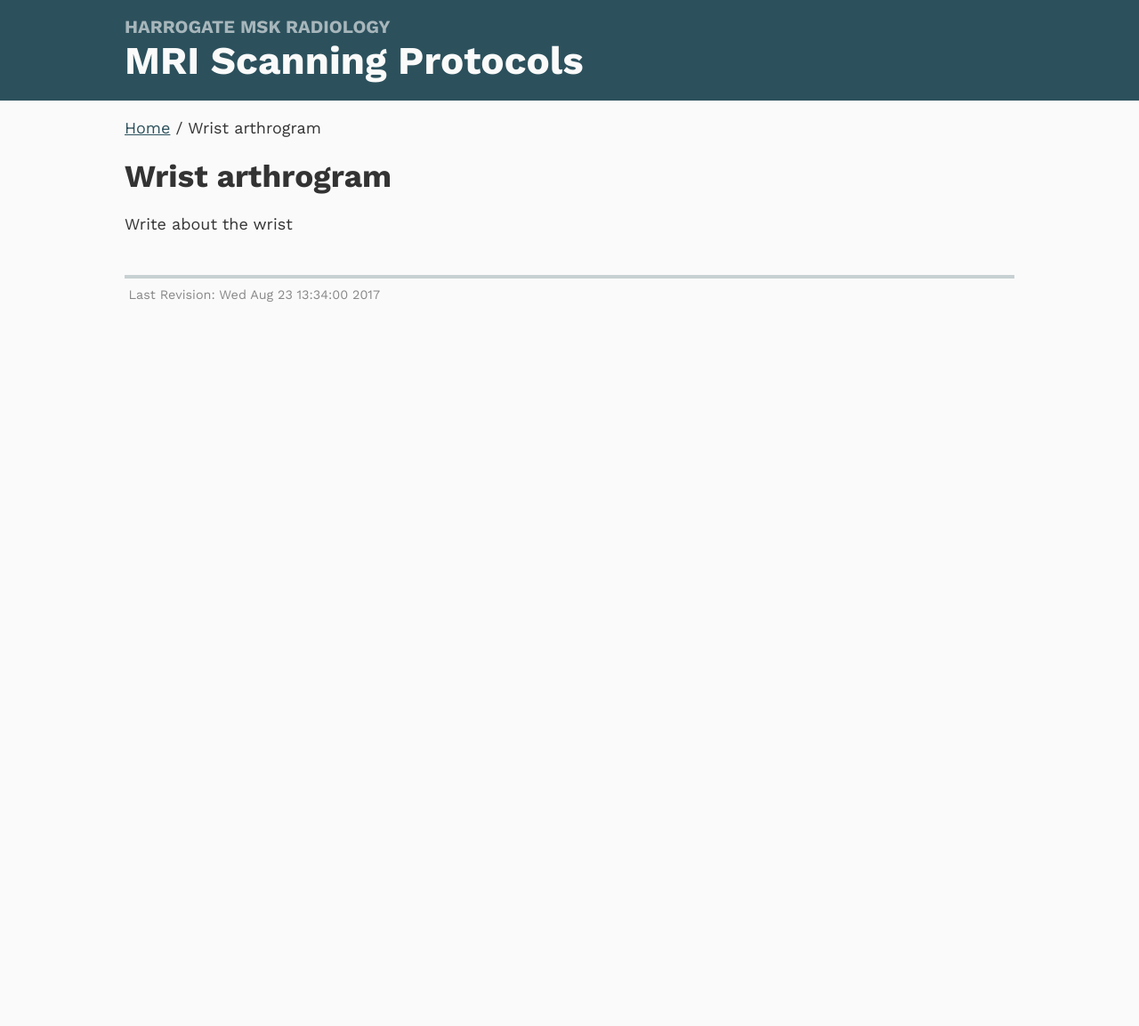
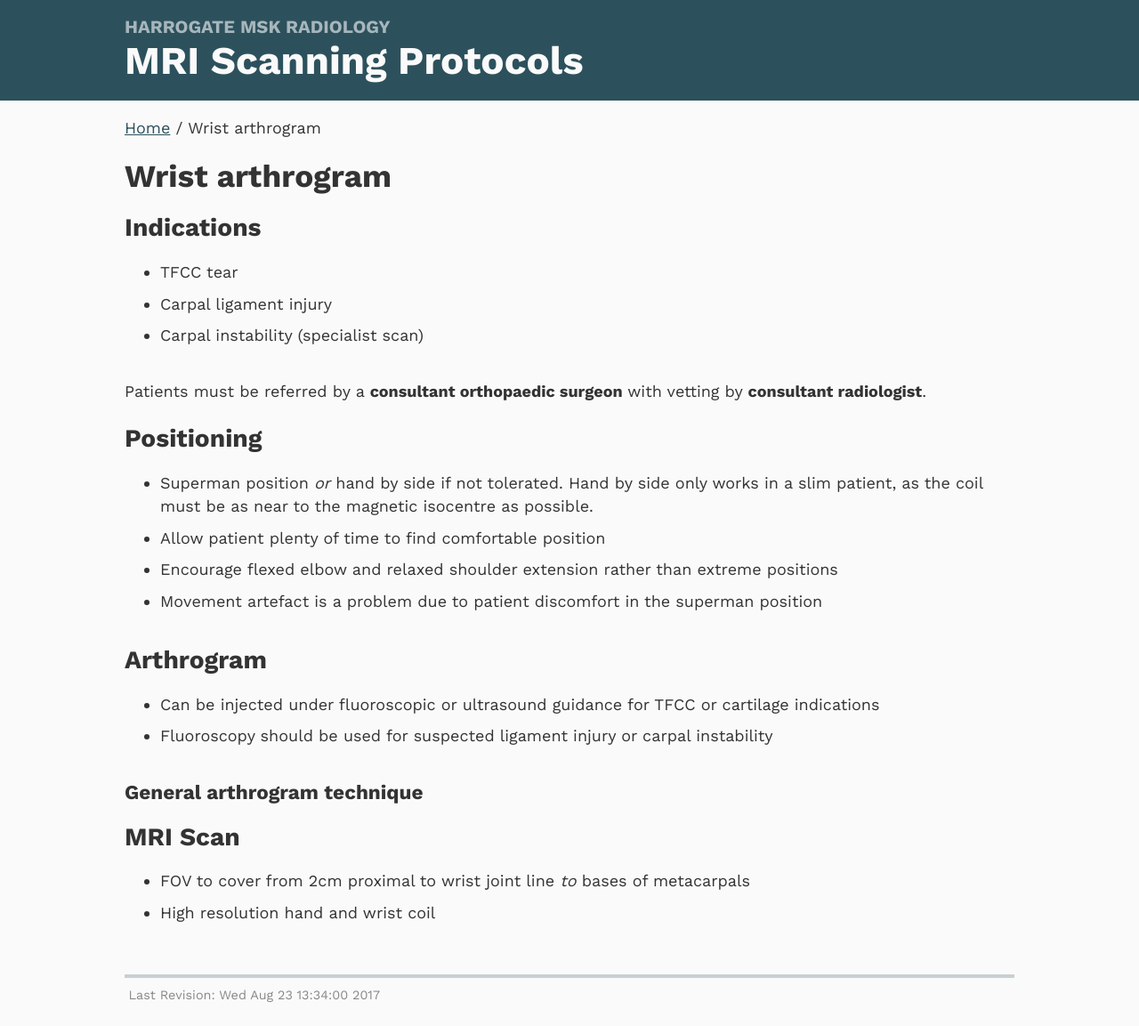
Before and after one commit to harrogatemsk/harrogatemsk.github.io, a Jekyll site: the page built from _protocols/wrist-arthrogram.md, in a window 1280 px wide. Shown: the whole page at 89% size. Built offline with Jekyll 4.4.1, drawn with Linux system fonts in a browser that asks for light colours; before the commit the page ends 900 px from its top, so only the background shows below that.

Commit message:
Update wrist-arthrogram.md

```diff
--- a/_protocols/wrist-arthrogram.md
+++ b/_protocols/wrist-arthrogram.md
@@ -4,4 +4,26 @@ body_part: hand & wrist
 published: true
 ---
 
-Write about the wrist
+### Indications
+- TFCC tear
+- Carpal ligament injury
+- Carpal instability (specialist scan)
+
+Patients must be referred by a **consultant orthopaedic surgeon** with vetting by **consultant radiologist**.
+
+### Positioning
+- Superman position _or_ hand by side if not tolerated. Hand by side only works in a slim patient, as the coil must be as near to the magnetic isocentre as possible.
+- Allow patient plenty of time to find comfortable position
+- Encourage flexed elbow and relaxed shoulder extension rather than extreme positions
+- Movement artefact is a problem due to patient discomfort in the superman position
+
+### Arthrogram
+- Can be injected under fluoroscopic or ultrasound guidance for TFCC or cartilage indications
+- Fluoroscopy should be used for suspected ligament injury or carpal instability
+
+#### General arthrogram technique
+
+
+### MRI Scan
+- FOV to cover from 2cm proximal to wrist joint line _to_ bases of metacarpals
+- High resolution hand and wrist coil
```
